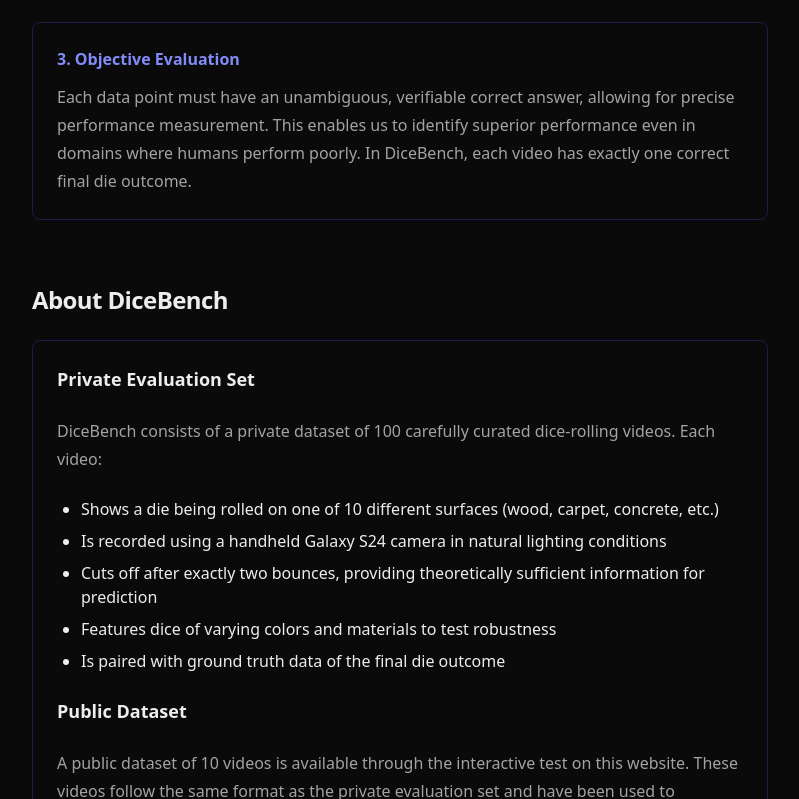
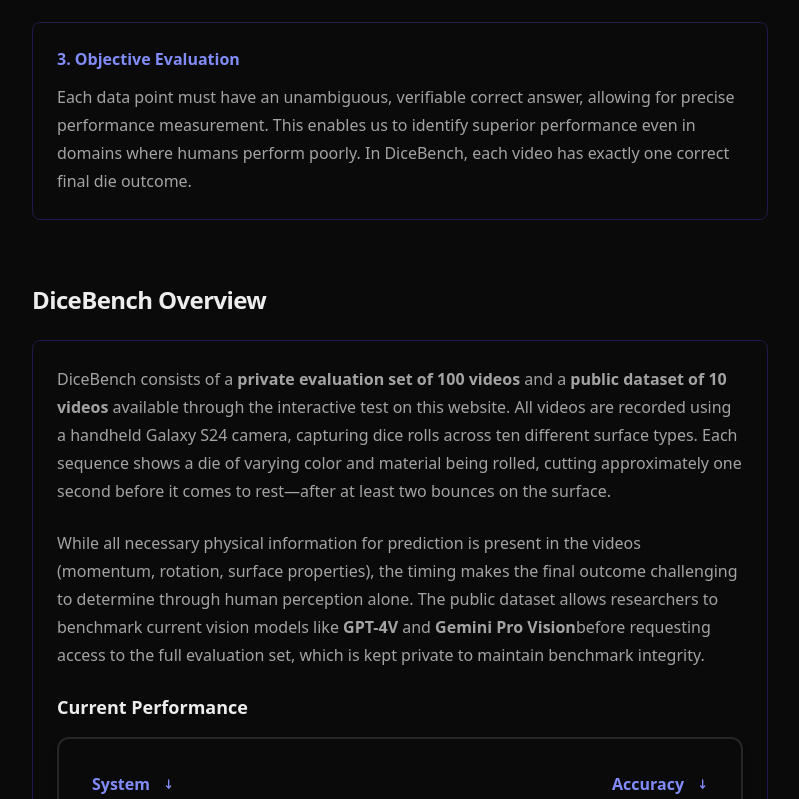
Before and after one commit to mrconter1/dice-bench, a Next.js app: page / in a window 1280 px wide. Shown: the part 2001-2800 px from the top of the page, without its empty margins (240-1039 px from the left). Built offline with nearby package versions, Linux system fonts and the light colour scheme.

Commit message:
Improve DiceBench overview text

```diff
--- a/src/app/page.tsx
+++ b/src/app/page.tsx
@@ -49,7 +49,7 @@
             <li>
               <a href="#dicebench" className="text-primary hover:text-accent transition-colors flex items-center gap-2 group">
                 <span className="text-accent group-hover:translate-x-1 transition-transform">→</span>
-                <span>3. About DiceBench</span>
+                <span>3. DiceBench Overview</span>
               </a>
               <ul className="ml-6 mt-2 space-y-2">
                 <li><a href="#performance" className="text-primary/80 hover:text-accent transition-colors">Current Performance</a></li>
@@ -142,32 +142,26 @@
           </div>
         </section>
 
-        {/* About DiceBench Section */}
+        {/* DiceBench Overview Section */}
         <section id="dicebench" className="mb-16 scroll-mt-20">
-          <h2 className="text-secondary-foreground">About DiceBench</h2>
+          <h2 className="text-secondary-foreground">DiceBench Overview</h2>
           <div className="bg-secondary/10 p-6 rounded-lg border border-secondary space-y-6">
-            <div className="space-y-6">
-              <h3 className="text-lg font-semibold">Private Evaluation Set</h3>
+            <div className="space-y-4">
               <p>
-                DiceBench consists of a private dataset of 100 carefully curated dice-rolling videos. Each video:
+                DiceBench consists of a <strong>private evaluation set of 100 videos</strong> and a
+                <strong> public dataset of 10 videos</strong> available through the interactive test
+                on this website. All videos are recorded using a handheld Galaxy S24 camera, capturing
+                dice rolls across ten different surface types. Each sequence shows a die of varying color
+                and material being rolled, cutting approximately one second before it comes to rest—after
+                at least two bounces on the surface.
               </p>
-              <ul className="list-disc pl-6 space-y-2">
-                <li>Shows a die being rolled on one of 10 different surfaces (wood, carpet, concrete, etc.)</li>
-                <li>Is recorded using a handheld Galaxy S24 camera in natural lighting conditions</li>
-                <li>Cuts off after exactly two bounces, providing theoretically sufficient information for prediction</li>
-                <li>Features dice of varying colors and materials to test robustness</li>
-                <li>Is paired with ground truth data of the final die outcome</li>
-              </ul>
-            </div>
-
-            <div className="space-y-6">
-              <h3 className="text-lg font-semibold">Public Dataset</h3>
               <p>
-                A public dataset of 10 videos is available through the interactive test on this website.
-                These videos follow the same format as the private evaluation set and have been used to
-                benchmark current vision models like GPT-4V and Gemini Pro Vision. This allows researchers
-                to understand the task and develop their approaches before requesting access to the full
-                evaluation set.
+                While all necessary physical information for prediction is present in the videos
+                (momentum, rotation, surface properties), the timing makes the final outcome challenging
+                to determine through human perception alone. The public dataset allows researchers to
+                benchmark current vision models like <strong>GPT-4V</strong> and <strong>Gemini Pro Vision</strong>
+                before requesting access to the full evaluation set, which is kept private to maintain
+                benchmark integrity.
               </p>
             </div>
 
```
